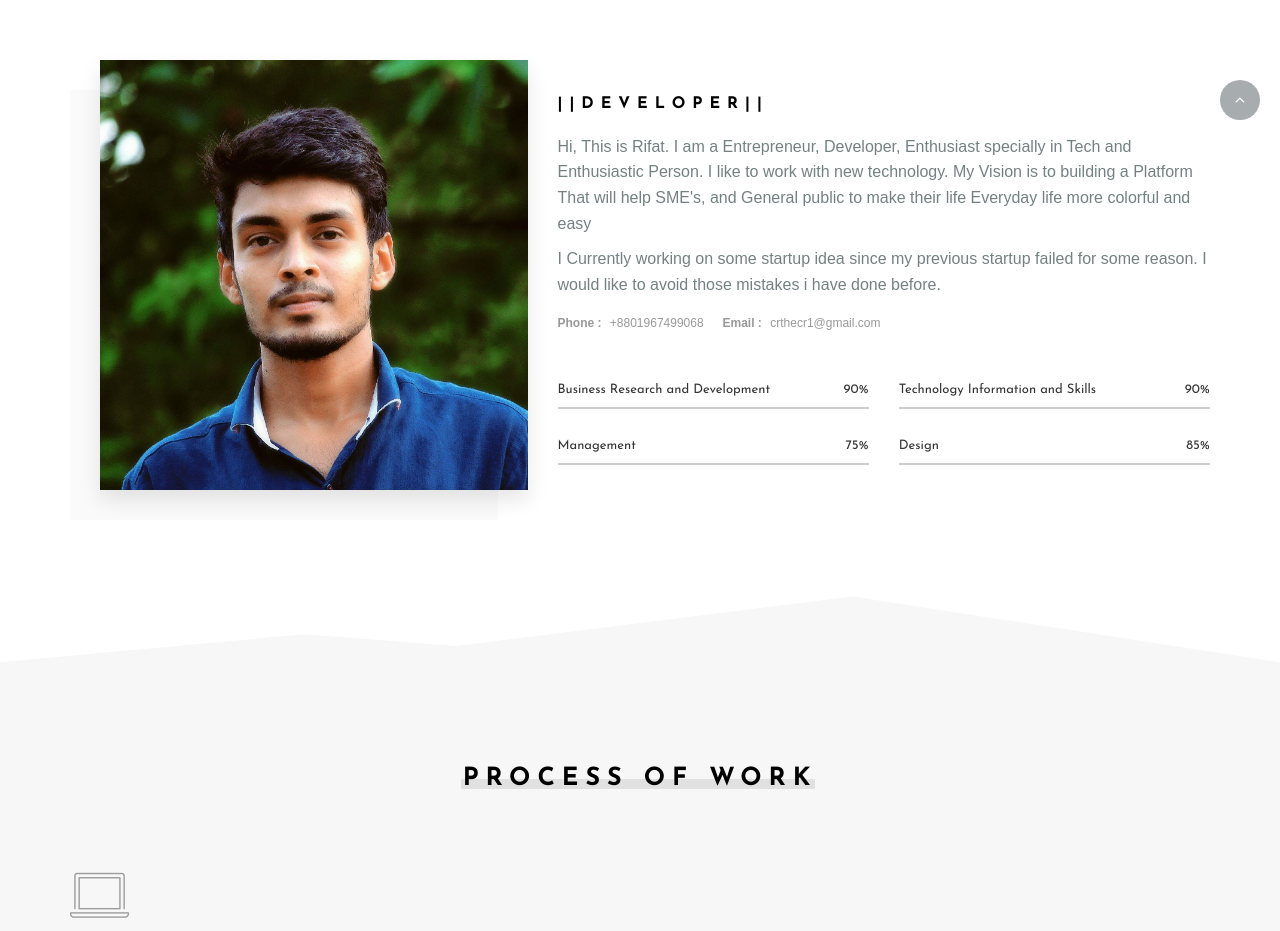
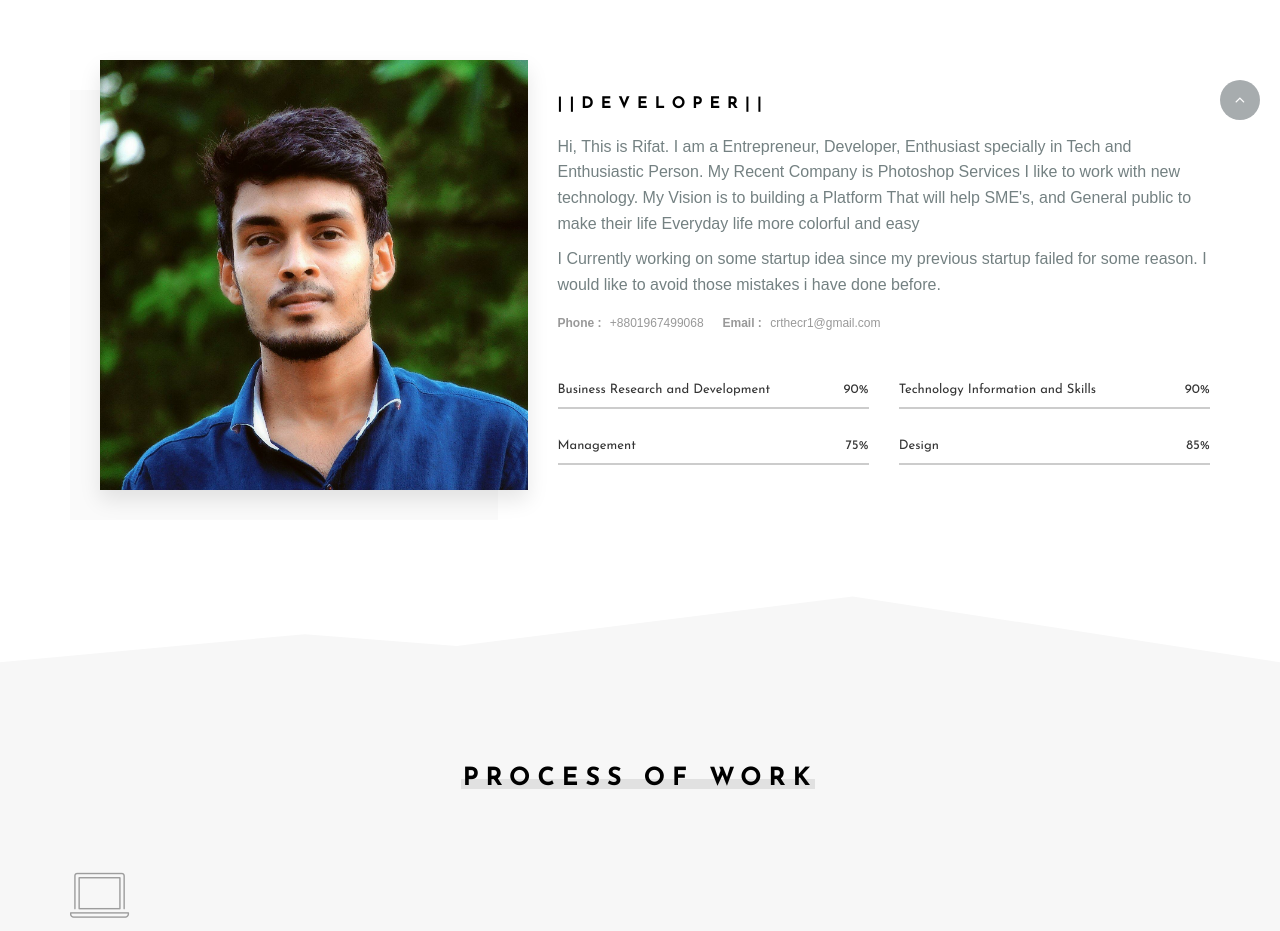
Before and after one commit to rifat6991/rifat6991.github.io, a plain HTML site: page index.html in a window 1280 px wide. Shown: the part 880-1811 px from the top of the page. Drawn offline with nearby package versions, Linux system fonts and the light colour scheme; files whose address does not match are found by name; a web font is replaced by a local one.

Commit message:
Update index.html

```diff
--- a/index.html
+++ b/index.html
@@ -6,7 +6,7 @@
         <meta name="viewport" content="width=device-width, initial-scale=1">
         <title>Rifat's Personal Website</title>
        	<meta name="description" content="This website is all about Rifat Cr.">
-		<meta name="keywords" content="Business Research, Marketing, Business Development, Data Science, Machine Learning, Artificial Intelligence, Development, Coding, Programming, Python, Robotics, IoT">
+		<meta name="keywords" content="photoshop services, photo editing, image editing services, Data Science, Machine Learning, Artificial Intelligence, Development, Coding, Programming, Python, Robotics, IoT">
 
         <link href="img/favicon.ico" rel="icon" type="image/png">
 
@@ -131,7 +131,7 @@
 					<div class="col-md-7">
 						<div class="content pt-30">
 							<h6 class="htitle mb-15">||Developer||</h6>
-							<p class="mb-10">Hi, This is Rifat. I am a Entrepreneur, Developer, Enthusiast specially in Tech and Enthusiastic Person. I like to work with new technology. My Vision is to building a Platform That will help SME's, and General public to make their life Everyday life more colorful and easy</p>
+							<p class="mb-10">Hi, This is Rifat. I am a Entrepreneur, Developer, Enthusiast specially in Tech and Enthusiastic Person. My Recent Company is <a href="http://pixiworker.com">Photoshop Services</a> I like to work with new technology. My Vision is to building a Platform That will help SME's, and General public to make their life Everyday life more colorful and easy</p>
 							<p>I Currently working on some startup idea since my previous startup failed for some reason. I would like to avoid those mistakes i have done before.</p>
 							<div class="info mt-15">
 								<strong>Phone : <span>+8801967499068</span></strong>
```
